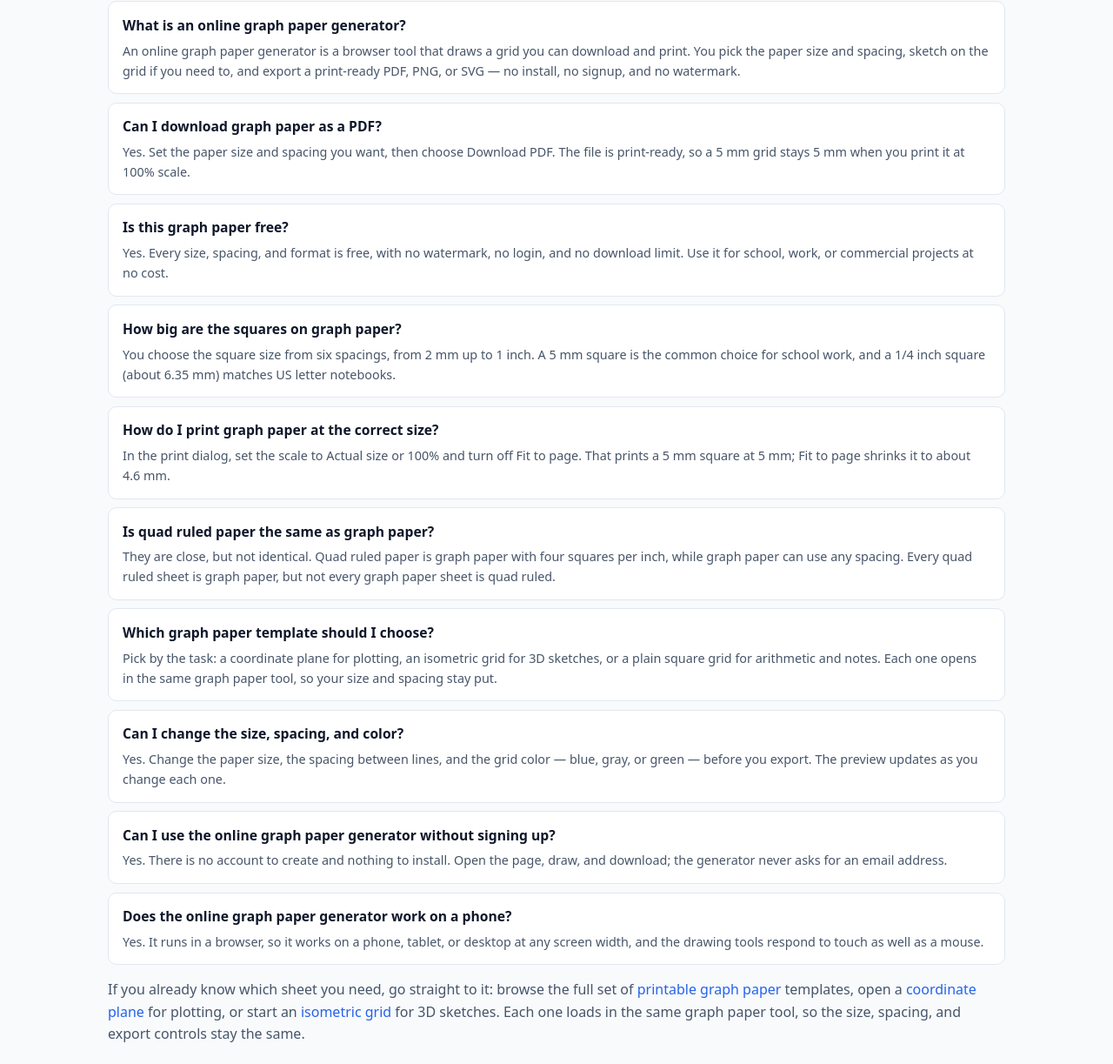
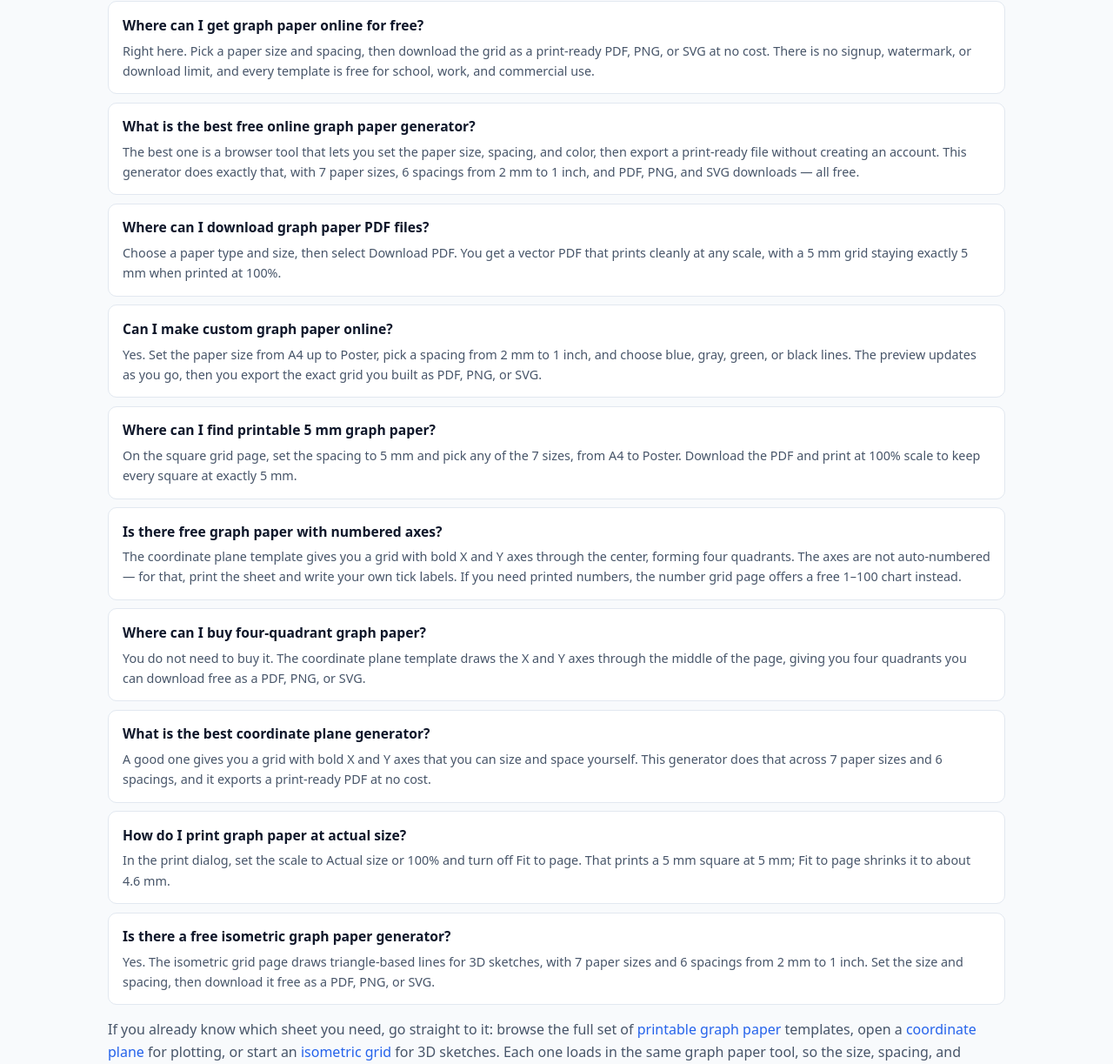
Before and after one commit to makeqiang321-cell/onlinegraphpaper.org, an Astro site: page / in a window 1280 px wide. Shown: the part 6071-7294 px from the top of the page at 87% size. Built offline with nearby package versions, Linux system fonts and the light colour scheme; Astro itself is replaced by a stand-in of ours.

Commit message:
Update homepage FAQ to 10 search-intent questions

```diff
--- a/src/pages/index.astro
+++ b/src/pages/index.astro
@@ -9,44 +9,44 @@ const description =
 
 const faq = [
   {
-    q: 'What is an online graph paper generator?',
-    a: 'An online graph paper generator is a browser tool that draws a grid you can download and print. You pick the paper size and spacing, sketch on the grid if you need to, and export a print-ready PDF, PNG, or SVG — no install, no signup, and no watermark.',
+    q: 'Where can I get graph paper online for free?',
+    a: 'Right here. Pick a paper size and spacing, then download the grid as a print-ready PDF, PNG, or SVG at no cost. There is no signup, watermark, or download limit, and every template is free for school, work, and commercial use.',
   },
   {
-    q: 'Can I download graph paper as a PDF?',
-    a: 'Yes. Set the paper size and spacing you want, then choose Download PDF. The file is print-ready, so a 5 mm grid stays 5 mm when you print it at 100% scale.',
+    q: 'What is the best free online graph paper generator?',
+    a: 'The best one is a browser tool that lets you set the paper size, spacing, and color, then export a print-ready file without creating an account. This generator does exactly that, with 7 paper sizes, 6 spacings from 2 mm to 1 inch, and PDF, PNG, and SVG downloads — all free.',
   },
   {
-    q: 'Is this graph paper free?',
-    a: 'Yes. Every size, spacing, and format is free, with no watermark, no login, and no download limit. Use it for school, work, or commercial projects at no cost.',
+    q: 'Where can I download graph paper PDF files?',
+    a: 'Choose a paper type and size, then select Download PDF. You get a vector PDF that prints cleanly at any scale, with a 5 mm grid staying exactly 5 mm when printed at 100%.',
   },
   {
-    q: 'How big are the squares on graph paper?',
-    a: 'You choose the square size from six spacings, from 2 mm up to 1 inch. A 5 mm square is the common choice for school work, and a 1/4 inch square (about 6.35 mm) matches US letter notebooks.',
+    q: 'Can I make custom graph paper online?',
+    a: 'Yes. Set the paper size from A4 up to Poster, pick a spacing from 2 mm to 1 inch, and choose blue, gray, green, or black lines. The preview updates as you go, then you export the exact grid you built as PDF, PNG, or SVG.',
   },
   {
-    q: 'How do I print graph paper at the correct size?',
+    q: 'Where can I find printable 5 mm graph paper?',
+    a: 'On the square grid page, set the spacing to 5 mm and pick any of the 7 sizes, from A4 to Poster. Download the PDF and print at 100% scale to keep every square at exactly 5 mm.',
+  },
+  {
+    q: 'Is there free graph paper with numbered axes?',
+    a: 'The coordinate plane template gives you a grid with bold X and Y axes through the center, forming four quadrants. The axes are not auto-numbered — for that, print the sheet and write your own tick labels. If you need printed numbers, the number grid page offers a free 1–100 chart instead.',
+  },
+  {
+    q: 'Where can I buy four-quadrant graph paper?',
+    a: 'You do not need to buy it. The coordinate plane template draws the X and Y axes through the middle of the page, giving you four quadrants you can download free as a PDF, PNG, or SVG.',
+  },
+  {
+    q: 'What is the best coordinate plane generator?',
+    a: 'A good one gives you a grid with bold X and Y axes that you can size and space yourself. This generator does that across 7 paper sizes and 6 spacings, and it exports a print-ready PDF at no cost.',
+  },
+  {
+    q: 'How do I print graph paper at actual size?',
     a: 'In the print dialog, set the scale to Actual size or 100% and turn off Fit to page. That prints a 5 mm square at 5 mm; Fit to page shrinks it to about 4.6 mm.',
   },
   {
-    q: 'Is quad ruled paper the same as graph paper?',
-    a: 'They are close, but not identical. Quad ruled paper is graph paper with four squares per inch, while graph paper can use any spacing. Every quad ruled sheet is graph paper, but not every graph paper sheet is quad ruled.',
-  },
-  {
-    q: 'Which graph paper template should I choose?',
-    a: 'Pick by the task: a coordinate plane for plotting, an isometric grid for 3D sketches, or a plain square grid for arithmetic and notes. Each one opens in the same graph paper tool, so your size and spacing stay put.',
-  },
-  {
-    q: 'Can I change the size, spacing, and color?',
-    a: 'Yes. Change the paper size, the spacing between lines, and the grid color — blue, gray, or green — before you export. The preview updates as you change each one.',
-  },
-  {
-    q: 'Can I use the online graph paper generator without signing up?',
-    a: 'Yes. There is no account to create and nothing to install. Open the page, draw, and download; the generator never asks for an email address.',
-  },
-  {
-    q: 'Does the online graph paper generator work on a phone?',
-    a: 'Yes. It runs in a browser, so it works on a phone, tablet, or desktop at any screen width, and the drawing tools respond to touch as well as a mouse.',
+    q: 'Is there a free isometric graph paper generator?',
+    a: 'Yes. The isometric grid page draws triangle-based lines for 3D sketches, with 7 paper sizes and 6 spacings from 2 mm to 1 inch. Set the size and spacing, then download it free as a PDF, PNG, or SVG.',
   },
 ];
 
```
